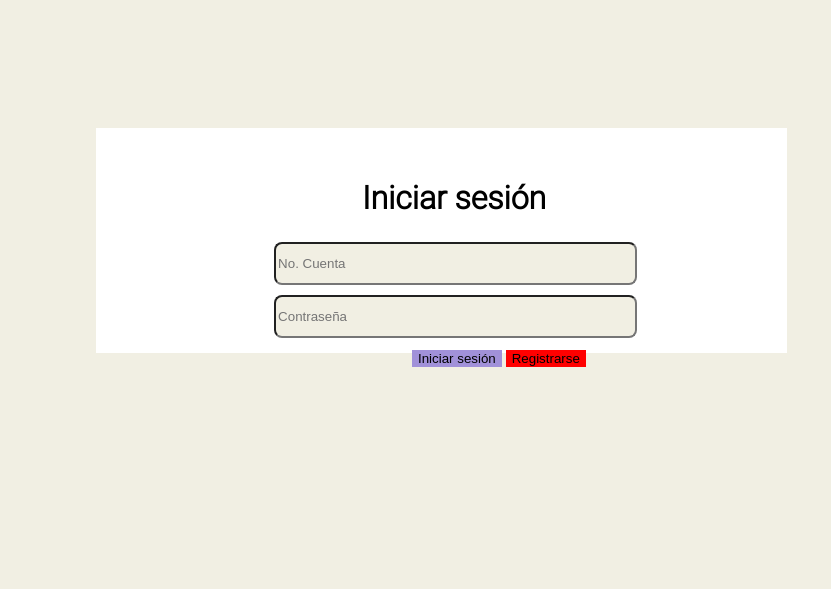
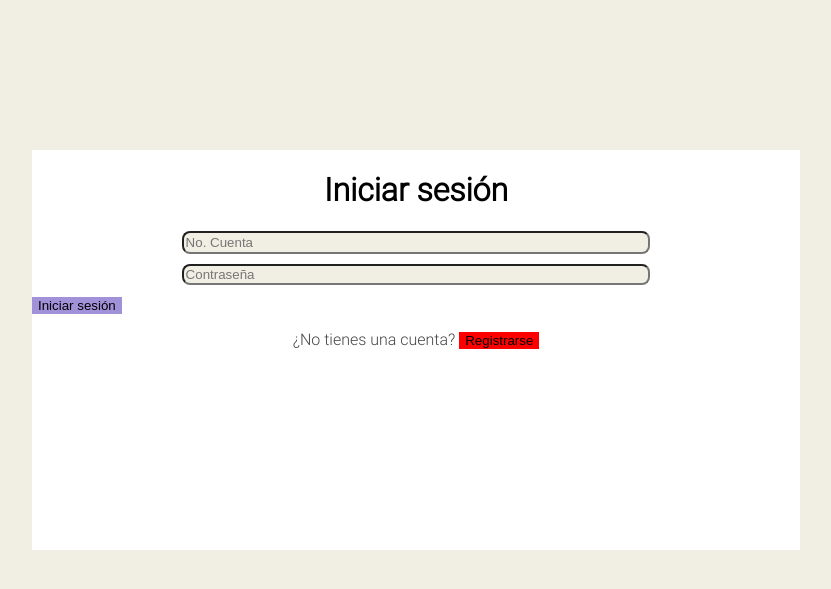
Before and after one commit to Morall0/CoyoLessons, a PHP site: page /templates/registro.html in a window 1280 px wide. Shown: the part 50-639 px from the top of the page, without its empty margins (224-1055 px from the left). Run offline with PHP 8.4, Linux system fonts and the light colour scheme.

Commit message:
FEAT: inicio 1/2

```diff
--- a/statics/styles/registro.css
+++ b/statics/styles/registro.css
@@ -28,23 +28,26 @@ body{
 /*= ----------------- FORMS -------------------------*/
 #forms
 {
-    display: flex;
+    position: absolute;
+    left: 50%;
+    top: 50%;
+    transform: translate(-50%, -50%);
+    background-color: white;
+    width: 60%;
+    height: 50%;
+    /*=display: flex;
     flex-direction: row;
     flex-wrap: wrap;
     justify-content: center;
     text-decoration: none;
-    background-color: white;
     width: 50%;
-    height: 60%;
-    margin-left: 25%;
-    margin-top: 10%;
-    padding: 2%;
+    height: 90%;
+
+    padding: 2%;*/
 }
-#inicio :nth-child(1)
+#inicio h1
 {
-    align-content:center;
-    margin-left: 20%;
-    padding: 2px;
+    text-align: center;
 }
 #numerocuenta
 {
@@ -53,22 +56,30 @@ body{
     padding: 2px;
     margin-bottom: 10px;
 }
+#labels
+{
+    text-align: center;
+}
 #contra
 {
     width: 60%;
-    height: 20%;
+    height: 100%;
     margin-bottom: 10px;
 }
 button
 {
     border: none;
 }
-#inicio :nth-child(4)
+#botonIni
 {
     background-color:#A191D9;
-    margin-left: 45%;
+    margin: center;
 }
-#inicio :nth-child(5)
+#inicio p
+{
+    text-align: center;
+}
+#crearCuenta
 {
     background-color: red;
 }
@@ -228,7 +239,6 @@ p{
 @media screen and (max-width: 1200px){
     body{
         font-family: 'roboto';
-        background-color: white;
         margin: 0;
         padding: 0;
         box-sizing: border-box;
--- a/templates/registro.html
+++ b/templates/registro.html
@@ -18,6 +18,7 @@
     <div id="forms">
             <form id="inicio">
                 <div><h1 id="inSesion">Iniciar sesión</h1></div>
+                <div id="labels">
                     <label for="numcuenta">
                         <input id="numerocuenta" type="text" name="numcuenta" placeholder="No. Cuenta" pattern='^((3(19|20|21))|(1(16|17|18)))\d{6}$' title="Introduce un número de cuenta válido" autocomplete="off" required>
                     </label>
@@ -25,8 +26,9 @@
                         <input id="contra" name="contraseña" type="password" placeholder='Contraseña'
                         title="Introduce tu contraseña" required>
                     </label>
-                <button type="submit">Iniciar sesión</button>
-                <button id="crearCuenta">Registrarse</button>
+                </div>
+                <button type="submit" id="botonIni">Iniciar sesión</button>
+                <p>¿No tienes una cuenta? <button id="crearCuenta">Registrarse</button></p>
             </form>
     </div>
     <div id='miModal'>
```
Lines whose indentation alone changed are shown as unchanged.
